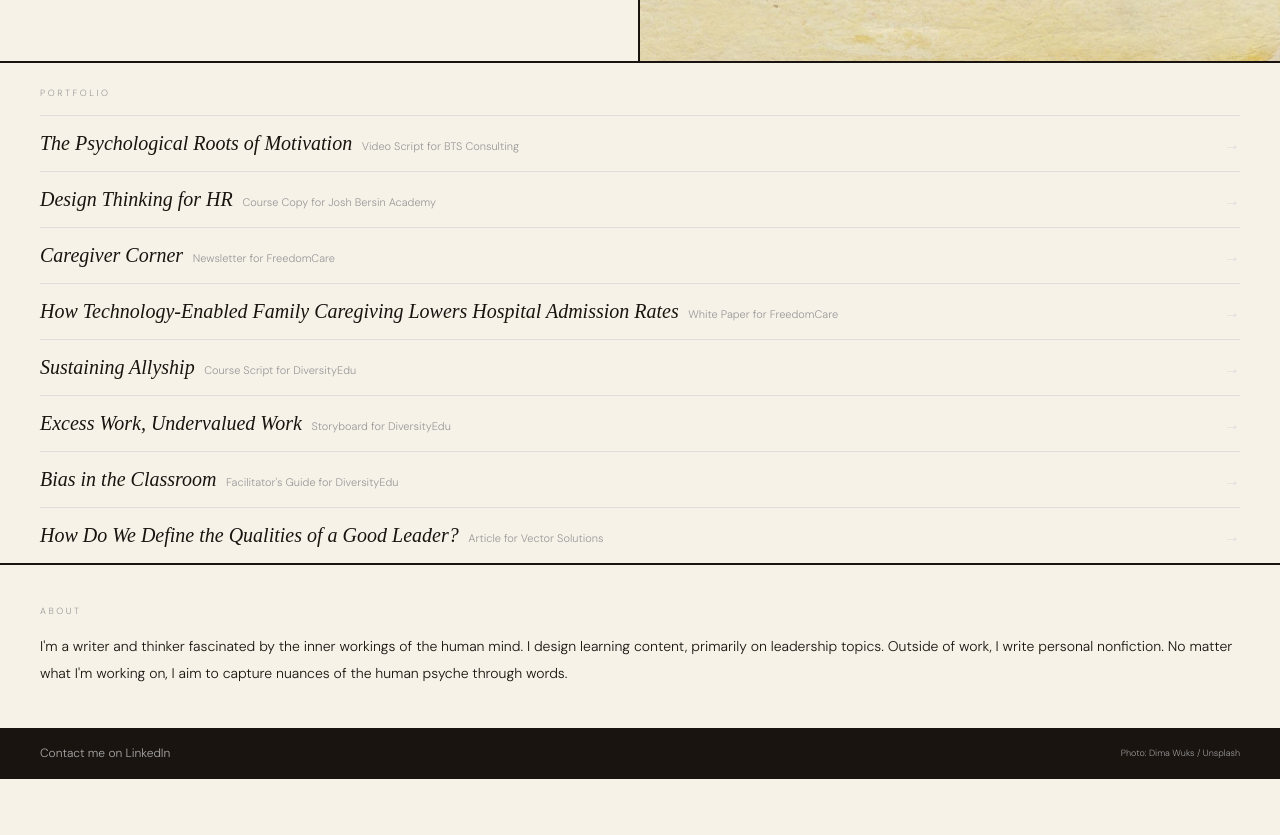
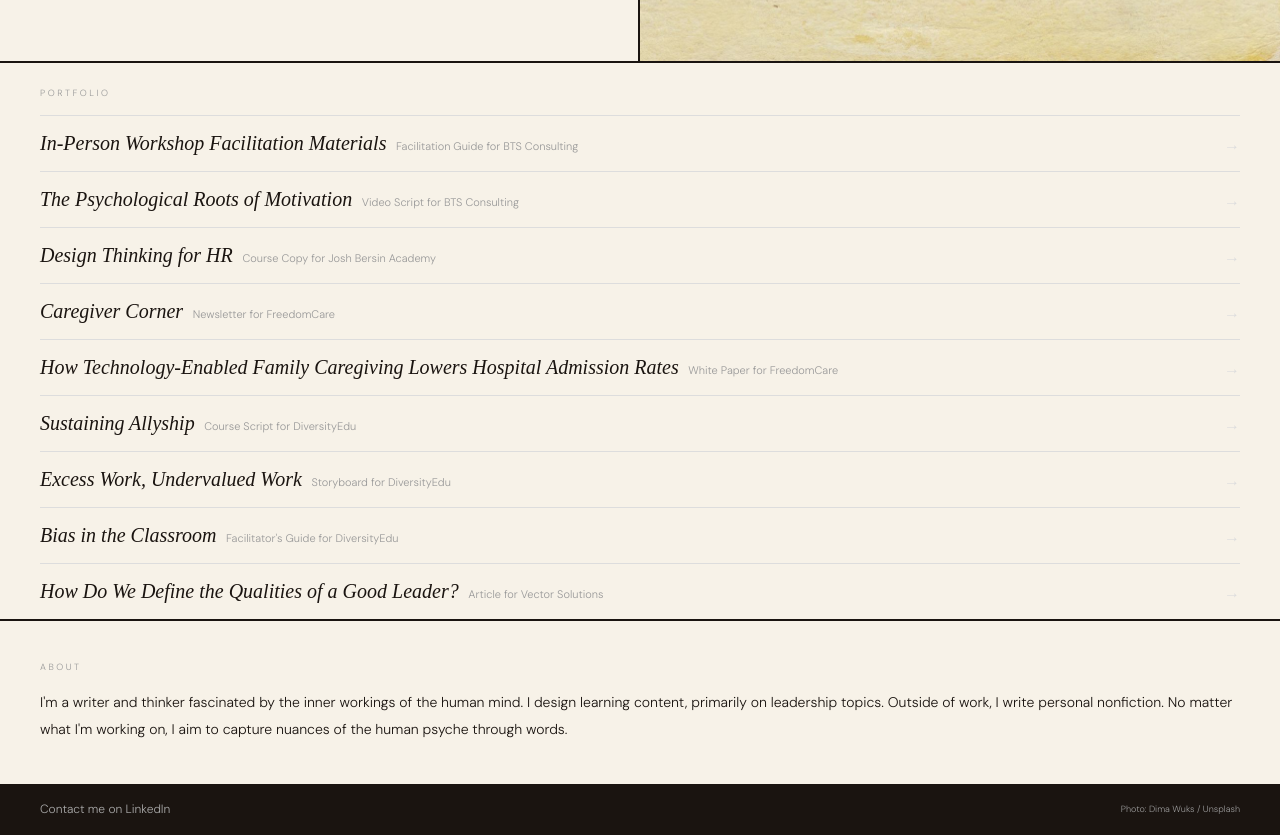
Before and after one commit to OliviaM47/OliviaM47.github.io, a plain HTML site: page index.html in a window 1280 px wide. Shown: the part 932-1767 px from the top of the page. Before the commit the page ends 1711 px from the top, so only its background shows below. Drawn offline with Linux system fonts and the light colour scheme.

Commit message:
Add in-person workshop facilitation materials to portfolio
Combines the two uploaded workshop_facilitation docs into one PDF
showing two examples: a facilitator script ("Circle of Control,
Concern & Influence") and a slide-plus-notes activity ("Peer
Accountability"). Added as the first item in the work list.

Co-Authored-By: Claude Sonnet 5 <noreply@anthropic.com>
Claude-Session: https://claude.ai/code/session_01AVGdWJdMP4cwC5aHxG96iV

```diff
--- a/index.html
+++ b/index.html
@@ -24,6 +24,15 @@
   <section class="work">
     <p class="work__label">Portfolio</p>
     <ul class="work__list">
+      <li class="work__item">
+        <div class="work__row">
+          <span class="work__title-group">
+            <a class="work__title-link" href="files/workshop-facilitation-materials.pdf" target="_blank" rel="noopener"><em class="work__title">In-Person Workshop Facilitation Materials</em></a>
+            <span class="work__meta">Facilitation Guide for BTS Consulting</span>
+          </span>
+          <span class="work__arrow">&rarr;</span>
+        </div>
+      </li>
       <li class="work__item">
         <div class="work__row">
           <span class="work__title-group">
```
Also changed, not shown: 1 other file.
